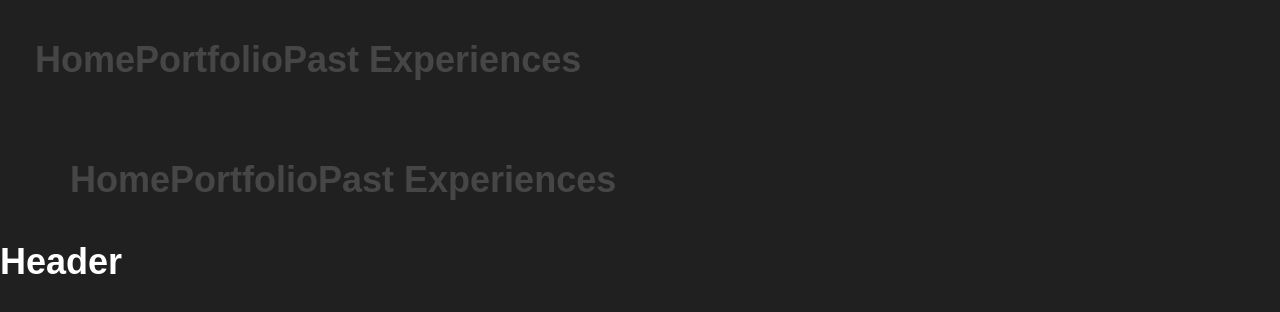
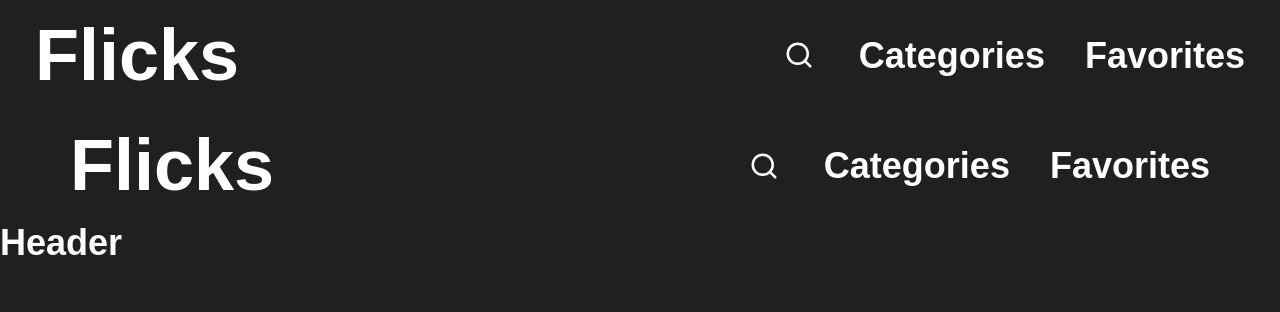
Before and after one commit to lauax/My-CV, a React (Vite) app in the folder My-CV/: page / in a window 1280 px wide. Shown: the top 312 px of the page. Built offline with nearby package versions, Linux system fonts and the light colour scheme.

Commit message:
package react icons

```diff
--- a/My-CV/package.json
+++ b/My-CV/package.json
@@ -16,6 +16,7 @@
     "framer-motion": "^10.17.9",
     "react": "^18.2.0",
     "react-dom": "^18.2.0",
+    "react-icons": "^4.12.0",
     "react-router-dom": "^6.21.1",
     "swiper": "^11.0.5"
   },
--- a/My-CV/src/assets/Components/TransparentHeader.tsx
+++ b/My-CV/src/assets/Components/TransparentHeader.tsx
@@ -1,16 +1,142 @@
-import { Flex, Heading } from "@chakra-ui/react";
-import { Link } from "react-router-dom";
+import {
+  Drawer,
+  DrawerBody,
+  DrawerCloseButton,
+  DrawerContent,
+  DrawerOverlay,
+  Flex,
+  Heading,
+  IconButton,
+  Input,
+  InputGroup,
+  InputRightElement,
+  useDisclosure,
+} from "@chakra-ui/react";
+import { useState } from "react";
+import { FiSearch } from "react-icons/fi";
+import { IoClose } from "react-icons/io5";
+import { RxHamburgerMenu } from "react-icons/rx";
+import { Link, useNavigate } from "react-router-dom";
 
-function TransparentHeader() {
+function Header() {
+  const [isSearchOpen, setIsSearchOpen] = useState(false);
+  const { isOpen, onOpen, onClose } = useDisclosure();
+  const [searchTerm, setSearchTerm] = useState("");
+  const navigate = useNavigate();
+
+  const handleSearchClick = () => {
+    setIsSearchOpen(!isSearchOpen);
+  };
+
+  const handleInputChange = (event: React.ChangeEvent<HTMLInputElement>) => {
+    const term = event.target.value;
+    setSearchTerm(term);
+    if (term.trim() === "") {
+      navigate("/");
+    } else {
+      filterMovies(term);
+    }
+  };
+
+  const handleClearInput = () => {
+    setSearchTerm("");
+    navigate("/");
+  };
+
+  const filterMovies = (term: string) => {
+    navigate(`/search-results/${term}`);
+  };
+
   return (
-    <Flex px={35} py={3} justify="space-between" align="center" color="grey" opacity="0.4" height="15vh">
-      <Heading>
-        <Link to="/">Home</Link>
-        <Link to="/portfolio">Portfolio</Link>
-        <Link to="/past-experiences">Past Experiences</Link>
+    <Flex px={35} py={3} justify="space-between" align="center">
+      <Heading fontSize={{ base: 68, md: 72 }}>
+        <Link to="/">Flicks</Link>
       </Heading>
+      <Flex gap={{ base: 2, md: 10 }}>
+        <Flex position="relative" alignSelf="center">
+          <IconButton
+            icon={<FiSearch />}
+            aria-label="Search"
+            fontSize={30}
+            onClick={handleSearchClick}
+            bg="none"
+            color="white"
+            marginRight={isSearchOpen ? "5px" : 0}
+            _hover={{ bg: "none" }}
+          />
+
+          {isSearchOpen && (
+            <InputGroup>
+              <Input
+                placeholder="Search..."
+                size="sm"
+                marginTop="3px"
+                data-testid="search-input"
+                value={searchTerm}
+                focusBorderColor="white"
+                onChange={handleInputChange}
+              />
+              <InputRightElement>
+                {searchTerm && (
+                  <IoClose cursor="pointer" onClick={handleClearInput} />
+                )}
+              </InputRightElement>
+            </InputGroup>
+          )}
+        </Flex>
+        {/** Desktop */}
+        <Flex gap={10} display={{ base: "none", md: "flex" }}>
+          <Heading order={3}>
+            <Link to="categories">Categories</Link>
+          </Heading>
+          <Heading order={3}>
+            <Link to="favorites">Favorites</Link>
+          </Heading>
+        </Flex>
+        {/** Mobile */}
+        <IconButton
+          icon={<RxHamburgerMenu />}
+          aria-label="menu"
+          fontSize={30}
+          bg="none"
+          color="white"
+          _hover={{ bg: "none" }}
+          display={{ base: "block", md: "none" }}
+          onClick={onOpen}
+        />
+        <Drawer isOpen={isOpen} size="full" onClose={onClose}>
+          <DrawerOverlay />
+          <DrawerContent>
+            <DrawerBody bg="#202020">
+              <DrawerCloseButton
+                paddingTop={12}
+                paddingRight={8}
+                fontSize={20}
+              />
+              <Flex
+                gap={10}
+                flexDir="column"
+                paddingTop={40}
+                justifyItems="center"
+                alignItems="center"
+              >
+                <Heading order={3}>
+                  <Link to="categories" onClick={onClose}>
+                    Categories
+                  </Link>
+                </Heading>
+                <Heading order={3}>
+                  <Link to="favorites" onClick={onClose}>
+                    Favorites
+                  </Link>
+                </Heading>
+              </Flex>
+            </DrawerBody>
+          </DrawerContent>
+        </Drawer>
+      </Flex>
     </Flex>
   );
 }
 
-export default TransparentHeader;
+export default Header;
```
Also changed, not shown: 1 other file (tests, documents, lock files or other folders).
